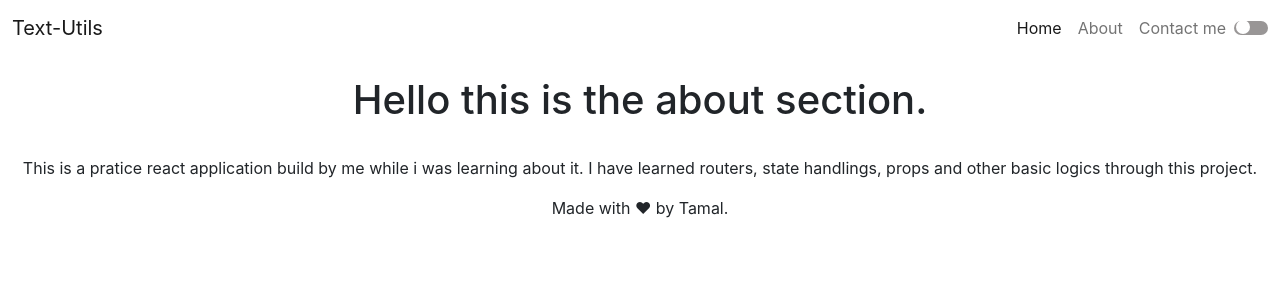
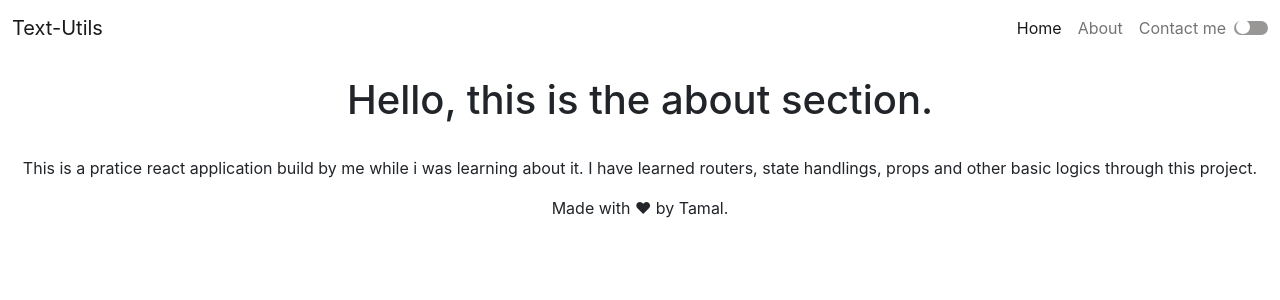
Before and after one commit to IAmTamal/text-utils, a React (Create React App) app: page /about in a window 1280 px wide. Shown: the top 300 px of the page. Built offline with nearby package versions, Linux system fonts and the light colour scheme.

Commit message:
Deploying with heroku.

```diff
--- a/src/Components/About.js
+++ b/src/Components/About.js
@@ -3,7 +3,7 @@ import React from "react";
 export default function About() {
   return (
     <div style={{ textAlign: "center", paddingTop: "20px" }}>
-      <h1>Hello this is the about section.</h1>
+      <h1>Hello, this is the about section.</h1>
       <br />
       <p>
         This is a pratice react application build by me while i was learning
```
